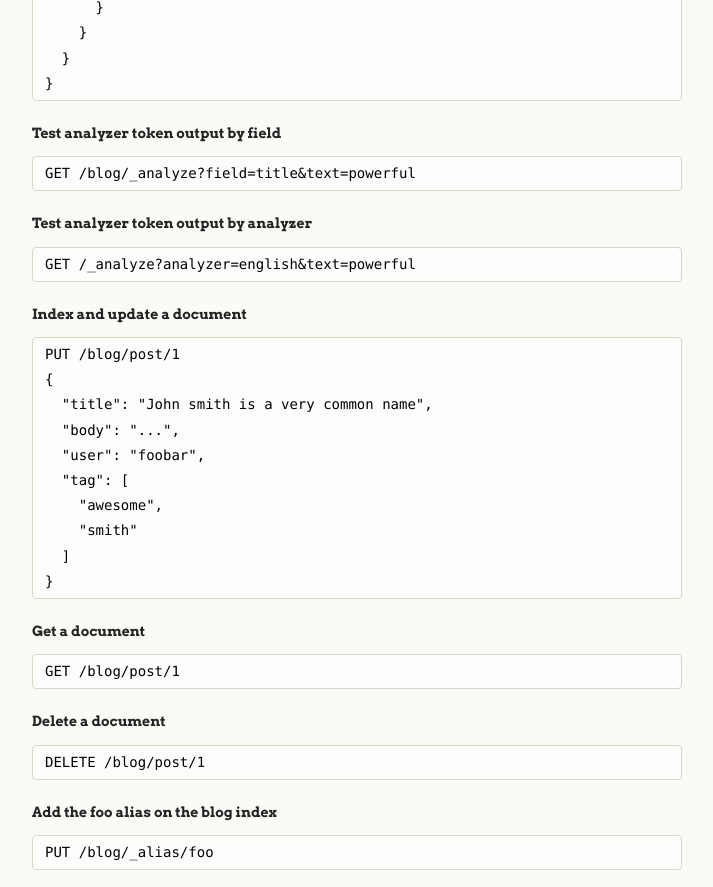
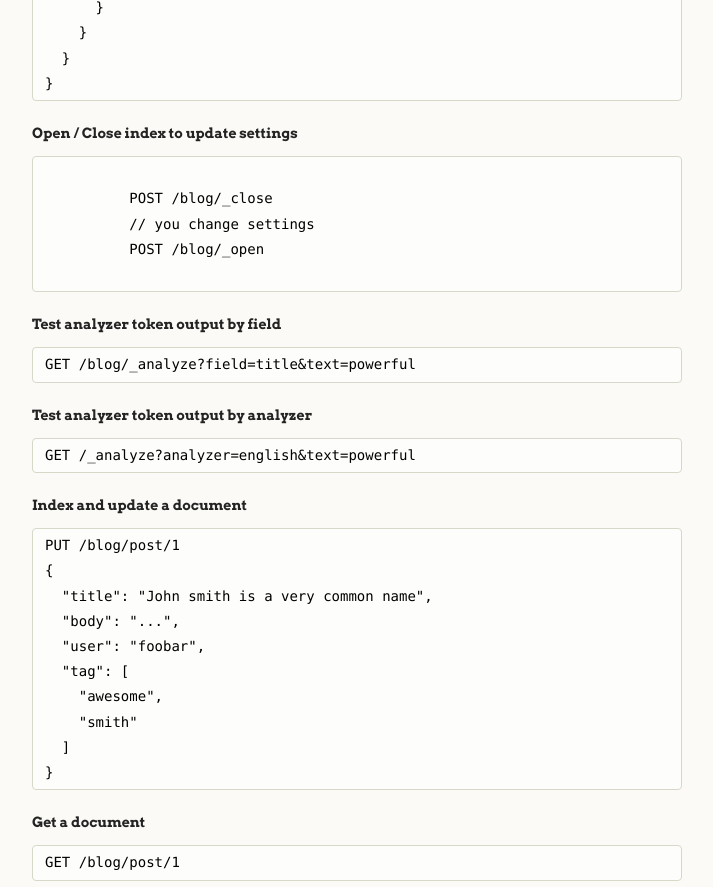
Before and after one commit to jolicode/elasticsearch-cheatsheet, a plain HTML site: page index.html in a window 1280 px wide. Shown: the part 1200-2087 px from the top of the page, without its empty margins (278-991 px from the left). Drawn offline with Linux system fonts and the light colour scheme.

Commit message:
Update index.html
Sometimes, to edit settings of index, we need to close / open this index.

```diff
--- a/index.html
+++ b/index.html
@@ -90,6 +90,13 @@
     }
   }
 }</code></pre>
+
+        <h4>Open / Close index to update settings</h4>
+        <pre><code>
+          POST /blog/_close
+          // you change settings
+          POST /blog/_open
+        </code></pre>
 
         <h4>Test analyzer token output by field</h4>
 
```
